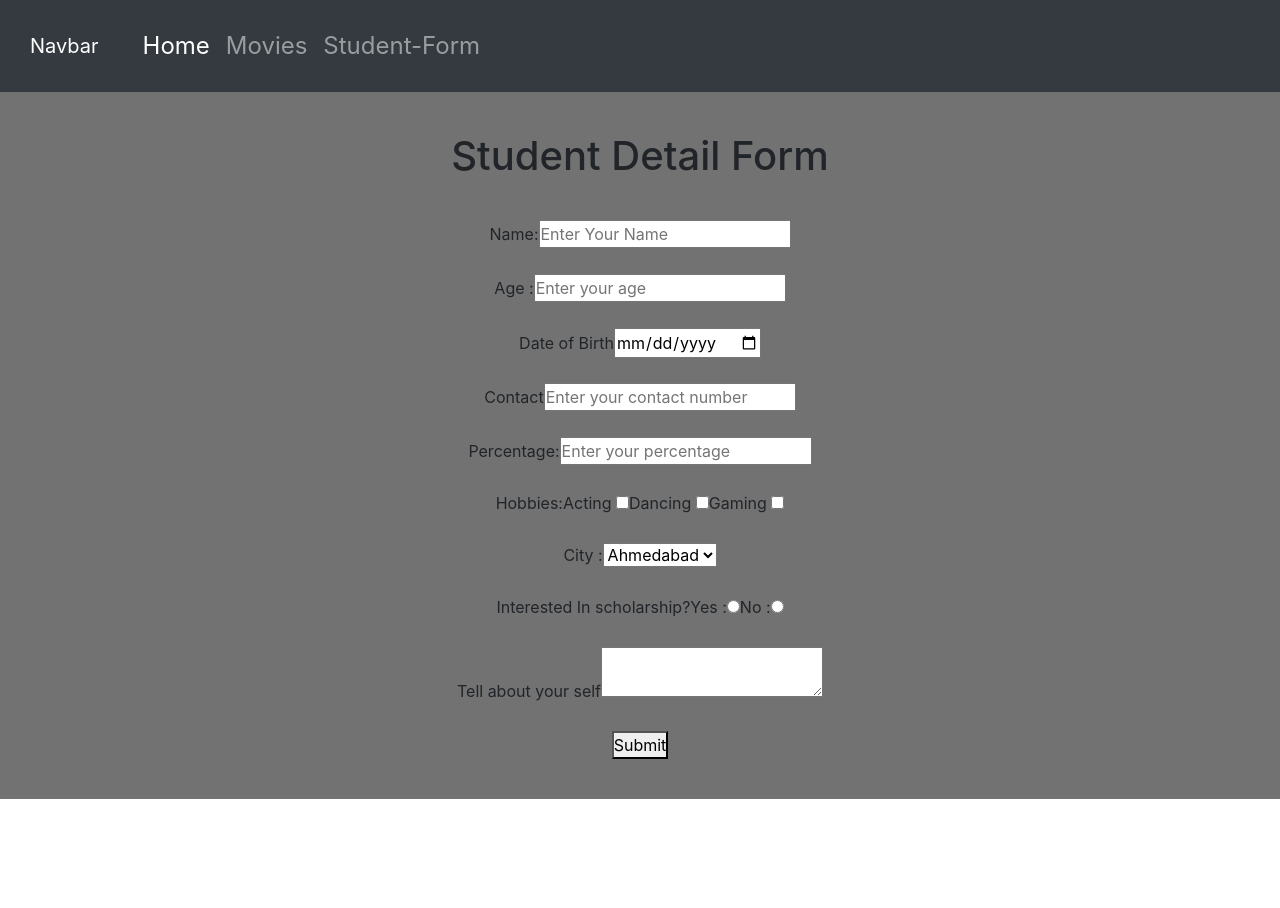
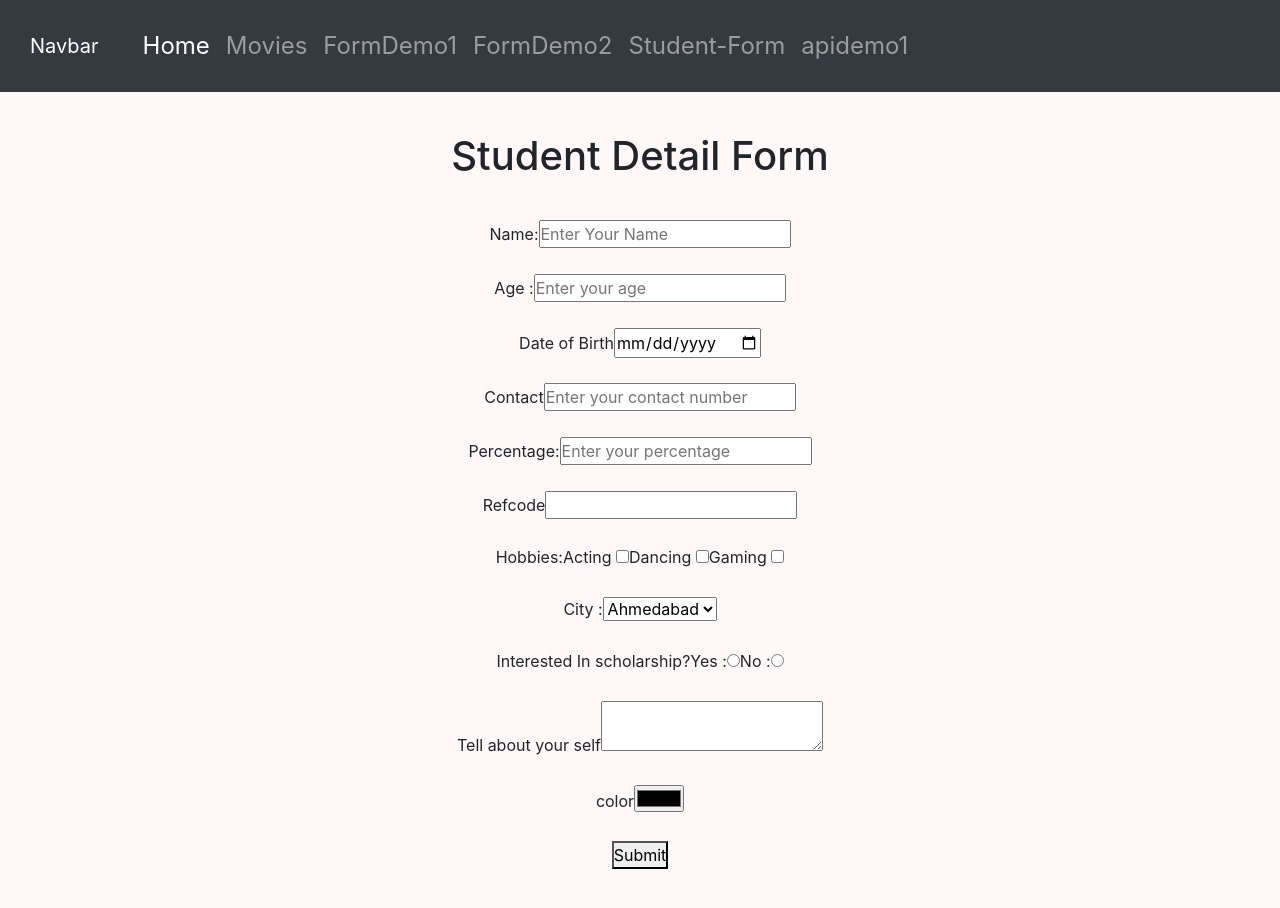
Before and after one commit to Dadhichi-2003/Learning25, a React (Vite) app in the folder learning25/: page /studentform in a window 1280 px wide. Before the commit the page ends 800 px from the top, so only its background shows below. Built offline with nearby package versions, Linux system fonts and the light colour scheme.

Commit message:
18-02-2025

```diff
--- a/learning25/package.json
+++ b/learning25/package.json
@@ -10,6 +10,7 @@
     "preview": "vite preview"
   },
   "dependencies": {
+    "axios": "^1.7.9",
     "react": "^18.3.1",
     "react-dom": "^18.3.1",
     "react-hook-form": "^7.54.2",
--- a/learning25/src/App.jsx
+++ b/learning25/src/App.jsx
@@ -33,6 +33,7 @@ import FormDemo6 from './components/forms/FormDemo6'
 import FormDemo7 from './components/forms/FormDemo7'
 import FormDemo8 from './components/forms/FormDemo8'
 import StudentDetailForm from './components/forms/StudentDetailForm'
+import ApiDemo1 from './components/apis/ApiDemo1'
 
 function App() {
 
@@ -55,8 +56,10 @@ function App() {
         <Route path="/formdemo7" element={<FormDemo7/>}/>
         <Route path="/formdemo8" element={<FormDemo8/>}/>
         <Route path="/studentform" element={<StudentDetailForm/>}/>
+        <Route path="/apidemo1" element={<ApiDemo1/>}/>
         <Route path="/*" element={<Error404/>}/>
       </Routes>
+
 
 
 
--- a/learning25/src/assets/studentdetailform.css
+++ b/learning25/src/assets/studentdetailform.css
@@ -6,7 +6,7 @@
     align-items: center;
     height: 100%;
     width: 100%;
-    background-color: rgb(114, 114, 114);
+    background-color: rgb(255, 248, 248);
     padding: 40px;
 
 }
--- a/learning25/src/components/Navbar.jsx
+++ b/learning25/src/components/Navbar.jsx
@@ -14,15 +14,16 @@ function Navbar() {
     <div class="navbar-nav">
       <Link class="nav-item nav-link active" to="/home">Home <span class="sr-only">(current)</span></Link>
       <Link class="nav-item nav-link" to="/movies">Movies</Link>
-      {/* <Link class="nav-item nav-link" to="/formdemo1">FormDemo1</Link>
+      <Link class="nav-item nav-link" to="/formdemo1">FormDemo1</Link>
       <Link class="nav-item nav-link" to="/formdemo2">FormDemo2</Link>
-      <Link class="nav-item nav-link" to="/formdemo3">FormDemo3</Link>
+      {/* <Link class="nav-item nav-link" to="/formdemo3">FormDemo3</Link>
       <Link class="nav-item nav-link" to="/formdemo4">FormDemo4</Link>
       <Link class="nav-item nav-link" to="/formdemo5">FormDemo5</Link>
       <Link class="nav-item nav-link" to="/formdemo6">FormDemo6</Link>
       <Link class="nav-item nav-link" to="/formdemo7">FormDemo7</Link>
       <Link class="nav-item nav-link" to="/formdemo8">FormDemo8</Link> */}
       <Link class="nav-item nav-link" to="/studentform">Student-Form</Link>
+      <Link class="nav-item nav-link" to="/apidemo1">apidemo1</Link>
     </div>
   </div>
 </nav>
--- /dev/null
+++ b/learning25/src/components/apis/ApiDemo1.jsx
@@ -0,0 +1,53 @@
+import axios from 'axios'
+import React, { useState } from 'react'
+
+const ApiDemo1 = () => {
+
+    const [output, setOutput] = useState([]);
+
+
+
+    const getUserData = async () => {
+
+        const res = await axios.get("https://node5.onrender.com/user/user");
+        console.log(res);
+        setOutput(res.data.data)
+    }
+
+    return (
+        <div style={{ textAlign: "center" }}>
+            <h1> API DEMO 1</h1>
+            <button onClick={()=>{getUserData()}}>Click</button>
+            {
+            output.length>0?
+            (<table className="table table-dark">
+
+                <thead>
+                    <tr>
+                        <th>ID</th>
+                        <th>NAME</th>
+                        <th>EMAIL</th>
+                        <th>AGE</th>
+                        <th>ACTIVE?</th>
+                    </tr>
+                </thead>
+                <tbody>
+                    {output?.map((user) => {
+                        return (
+                            <tr>
+                                <td>{user._id}</td>
+                                <td>{user.name}</td>
+                                <td>{user.email}</td>
+                                <td>{user.age}</td>
+                                <td> {user.isActive == true ? "YES" : "NO"}</td>
+                            </tr>
+                        );
+                    })}
+                </tbody>
+            </table>):""
+}
+        </div>
+    )
+}
+
+export default ApiDemo1
--- a/learning25/src/components/forms/FormDemo6.jsx
+++ b/learning25/src/components/forms/FormDemo6.jsx
@@ -2,47 +2,58 @@ import React from "react";
 import { useForm } from "react-hook-form";
 
 const FormDemo6 = () => {
-  const { register, handleSubmit, formState:{errors} } = useForm();
-  console.log("errors",errors)
+  const { register, handleSubmit, formState: { errors } } = useForm();
+  console.log("errors", errors)
   const submitHandler = (data) => {
     console.log(data);
   };
 
-  const validationSchema ={
-        nameValidator:{
-            required : {
-                value:true,
-                message :"name is required",
+  const validationSchema = {
+    nameValidator: {
+      required: {
+        value: true,
+        message: "name is required",
       },
 
 
     },
-        ageValidator:{
-            required:{
-                value:true,
-                message:"age is required",
+    ageValidator: {
+      required: {
+        value: true,
+        message: "age is required",
       },
-            min:{
-                value:18,
-                message:"minimun age is 18"
+      min: {
+        value: 18,
+        message: "minimun age is 18"
       },
-            max:{
-                value:30,
-                message:"maximum age 30"
+      max: {
+        value: 30,
+        message: "maximum age 30"
       }
     },
-        passwordValidator:{
-            required:{
-                value:true,
-                message:"age is required",
+    passwordValidator: {
+      required: {
+        value: true,
+        message: "age is required",
       },
-            maxLength:{
-                value:16,
-                message:"maximum leghth is 16 character"
+      maxLength: {
+        value: 16,
+        message: "maximum leghth is 16 character"
       },
-            minLength:{
-                value:8,
-                message:"minimum length is 8 character",
+      minLength: {
+        value: 8,
+        message: "minimum length is 8 character",
+      }
+    },
+    refCodeValidator: {
+      required: {
+        value: true,
+        message: "Referel code is required",
+      },
+      validate: {
+        value: (value) => {
+          return value == "royal" || "Invalid ref code"
+        }
       }
     }
 
@@ -55,23 +66,30 @@ const FormDemo6 = () => {
       <form onSubmit={handleSubmit(submitHandler)}>
         <div>
           <label>Name</label>
-          <input type="text" placeholder="name" {...register("name",validationSchema.nameValidator)} />
+          <input type="text" placeholder="name" {...register("name", validationSchema.nameValidator)} />
         </div>
-        <span style={{color:"red"}}>
+        <span style={{ color: "red" }}>
           {errors.name && errors.name.message}
         </span>
         <div>
           <label>Age</label>
-          <input type="number" placeholder="age" {...register("age",validationSchema.ageValidator)} />
-          <span style={{color:"red"}}>
+          <input type="number" placeholder="age" {...register("age", validationSchema.ageValidator)} />
+          <span style={{ color: "red" }}>
             {errors.age?.message}
           </span>
         </div>
         <div>
           <label>PassWord</label>
-          <input type="text" placeholder="PAssword" {...register("password",validationSchema.passwordValidator )} />
-          <span style={{color:"red"}}>
+          <input type="text" placeholder="PAssword" {...register("password", validationSchema.passwordValidator)} />
+          <span style={{ color: "red" }}>
             {errors.password?.message}
+          </span>
+        </div>
+        <div>
+          <label>Refcode</label>
+          <input type="text"{...register("refcode")} />
+          <span style={{ color: "red" }}>
+            {errors.refcode?.value}
           </span>
         </div>
         <div>
--- a/learning25/src/components/forms/StudentDetailForm.jsx
+++ b/learning25/src/components/forms/StudentDetailForm.jsx
@@ -1,4 +1,4 @@
-import React from 'react'
+import React, { useState } from 'react'
 import { useForm } from 'react-hook-form';
 import "../../assets/StudentDetailForm.css"
 // form with validation
@@ -6,10 +6,15 @@ const StudentDetailForm = () => {
 
     const { register, handleSubmit, formState: { errors } } = useForm();
 
+
+    const [output,setOutput] =  useState({});
+    const [isSubmit,setIsSubmit] = useState(false);
     console.log(errors)
 
     const submitHandler = (data) => {
         console.log(data);
+        setOutput(data)
+        setIsSubmit(true)
     }
 
     const ValidationSchema = {
@@ -63,7 +68,18 @@ const StudentDetailForm = () => {
                 value:50,
                 message:"minimum 50 words required"
             }
-        }
+        },
+        refCodeValidator: {
+            required: {
+              value: true,
+              message: "Referel code is required",
+            },
+            validate:  (value) => {
+                return value == "royal" || "Invalid ref code"
+              }
+
+          }
+
 
     }
 
@@ -96,6 +112,13 @@ const StudentDetailForm = () => {
                     <input type='number' placeholder='Enter your percentage' {...register("percentage")}/>
                 </div>
                 <div>
+                <label>Refcode</label>
+                <input type="text"{...register("refcode",ValidationSchema.refCodeValidator)} />
+            <span style={{ color: "red" }}>
+            {errors.refcode?.message}
+          </span>
+        </div>
+                <div>
                     <label>Hobbies:</label>
                     Acting    <input type='checkbox' {...register("hobbies")}/>
                     Dancing    <input type='checkbox' {...register("hobbies")}/>
@@ -122,9 +145,27 @@ const StudentDetailForm = () => {
                     <span> {errors.introduction?.message}</span>
                 </div>
                 <div>
+                    <label>color</label>
+                    <input type="color" {...register("color")}/>
+                </div>
+                <div>
                     <button type='submit'>Submit</button>
                 </div>
             </form>
+
+
+            {
+                isSubmit==true?(
+                <div style={{color:output.color}}>
+                    <h3>Name ={output.name}</h3>
+                    <h3>Age ={output.age}</h3>
+                    <h3>DOB ={output.DOB}</h3>
+                    <h3>Contact={output.contact}</h3>
+                    <h3>Percentage % ={output.percentage}</h3>
+
+                </div>)
+                :""
+            }
         </div>
     )
 }
```
Also changed, not shown: 1 other file (tests, documents, lock files or other folders). Lines whose indentation alone changed are shown as unchanged.
